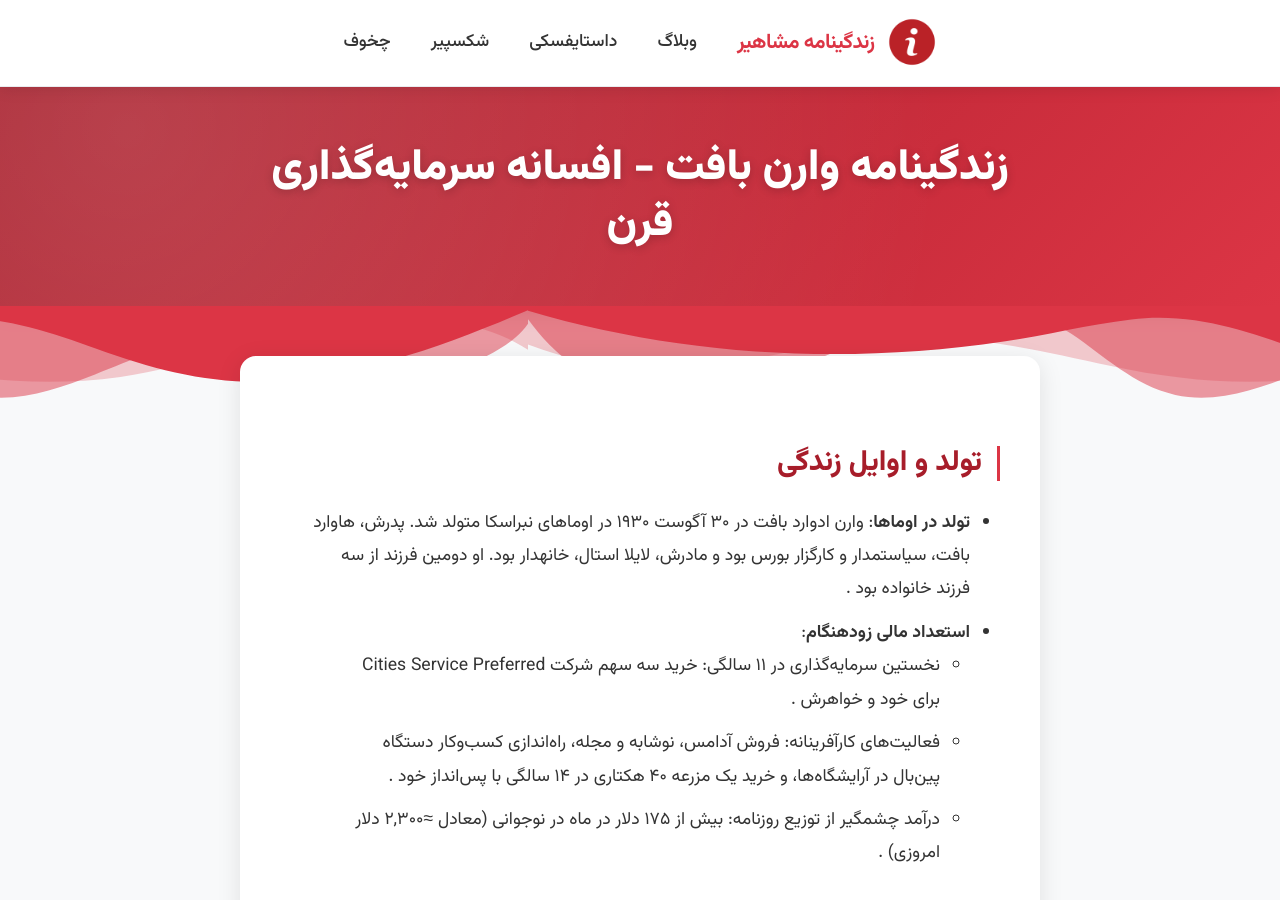
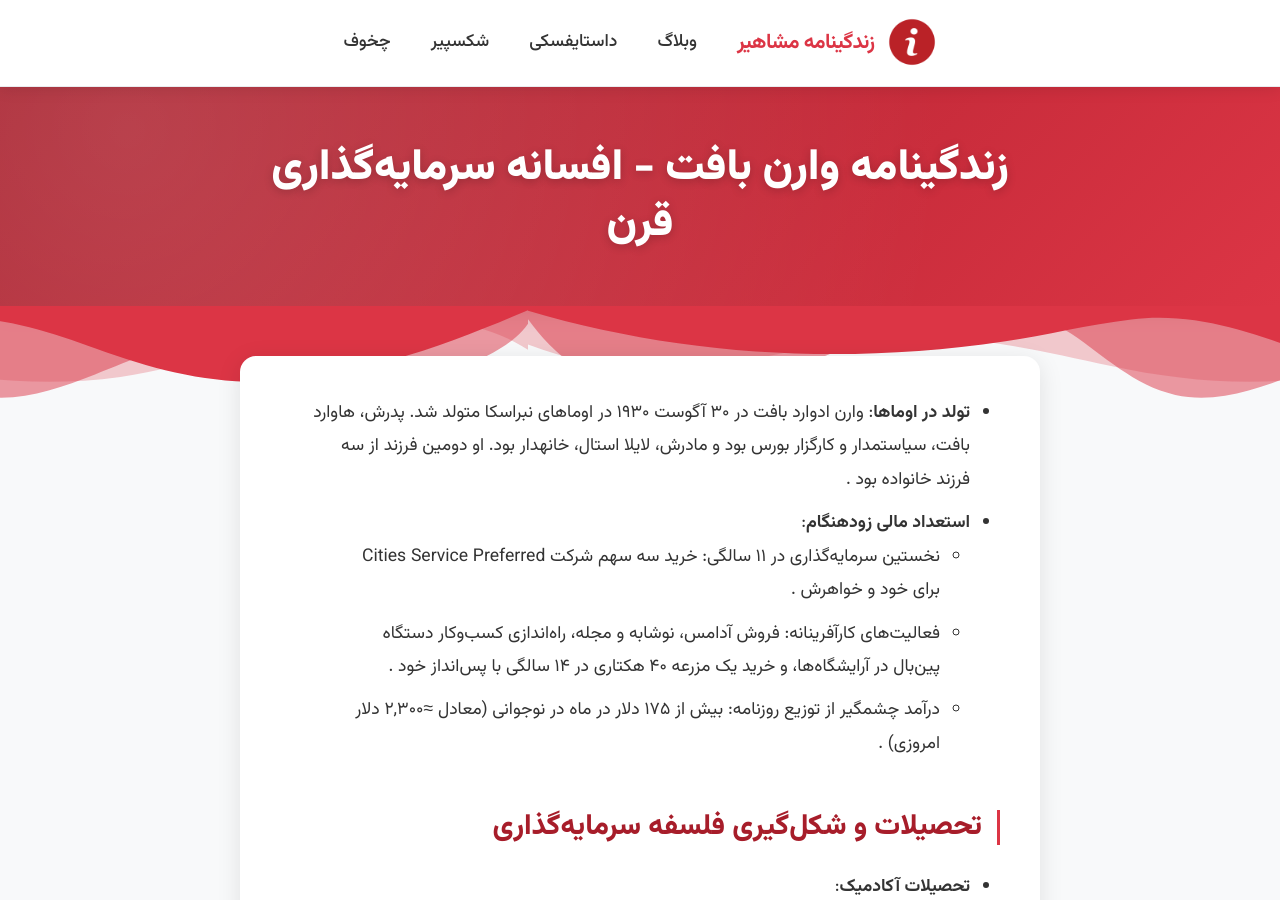
Before and after one commit to darkblog/darkblog.github.io, a Jekyll site: the page built from _posts/2025-6-28-20.md, in a window 1280 px wide and 900 px high. Built offline with Jekyll 4.4.1, drawn with Linux system fonts in a browser that asks for light colours.

Commit message:
Update 2025-6-28-20.md

```diff
--- a/_posts/2025-6-28-20.md
+++ b/_posts/2025-6-28-20.md
@@ -3,7 +3,6 @@ layout: post
 title: زندگینامه وارن بافت - افسانه سرمایه‌گذاری قرن
 ---
 
-## تولد و اوایل زندگی
 - **تولد در اوماها**: وارن ادوارد بافت در ۳۰ آگوست ۱۹۳۰ در اوماهای نبراسکا متولد شد. پدرش، هاوارد بافت، سیاستمدار و کارگزار بورس بود و مادرش، لایلا استال، خانهدار بود. او دومین فرزند از سه فرزند خانواده بود .
 - **استعداد مالی زودهنگام**:
   - نخستین سرمایه‌گذاری در ۱۱ سالگی: خرید سه سهم شرکت Cities Service Preferred برای خود و خواهرش .
```
